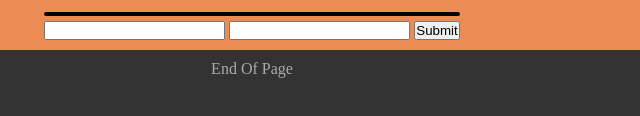
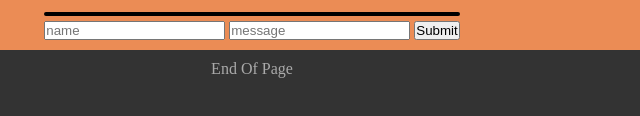
Before and after one commit to BrioWacc/briowacc.github.io, a plain HTML site: page index.html in a window 1280 px wide. Shown: the part 626-742 px from the top of the page, 388-1028 px from the left. Drawn offline with Linux system fonts and the light colour scheme.

Commit message:
Update index.html
added placeholder to inputs

```diff
--- a/index.html
+++ b/index.html
@@ -86,8 +86,8 @@
     <div id="Chat" class="sectionChat">
         <div id="chat-messages"></div>
         <form action="#" id="chat-form">
-            <input type="text" name="name" required>
-            <input type="text" name="message" required>
+            <input type="text" name="name" placeholder="name" required>
+            <input type="text" name="message" placeholder="message" required>
             <input type="submit">
         </form>
         <script src="https://web.its.fh-salzburg.ac.at/static/chat.js"></script>
```
